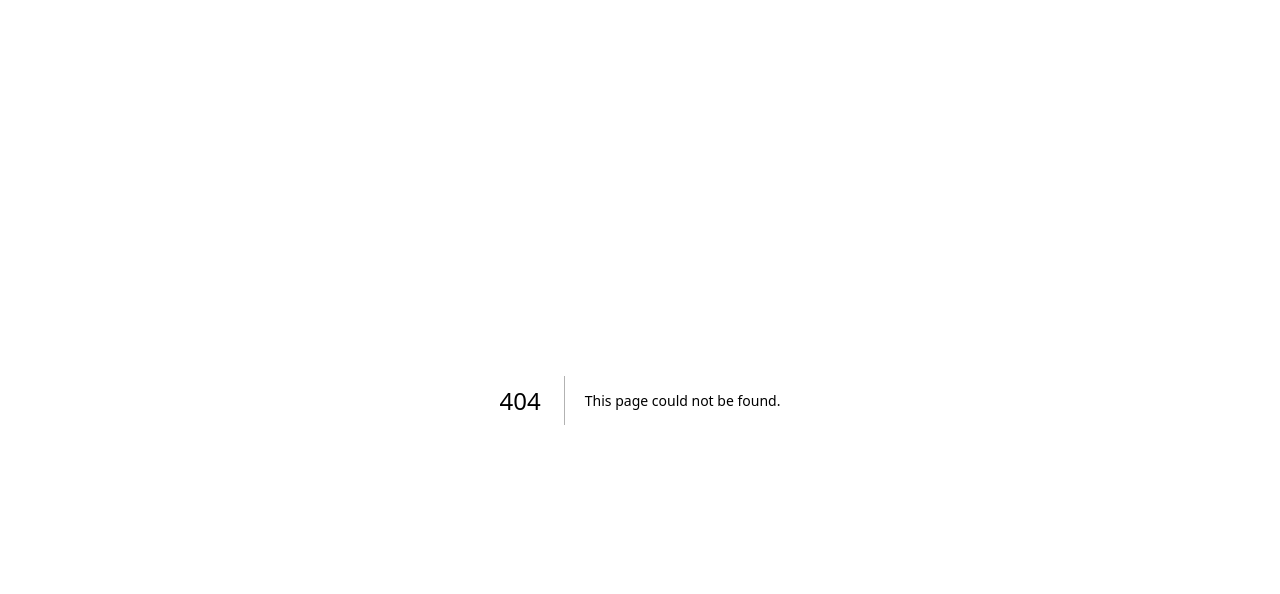
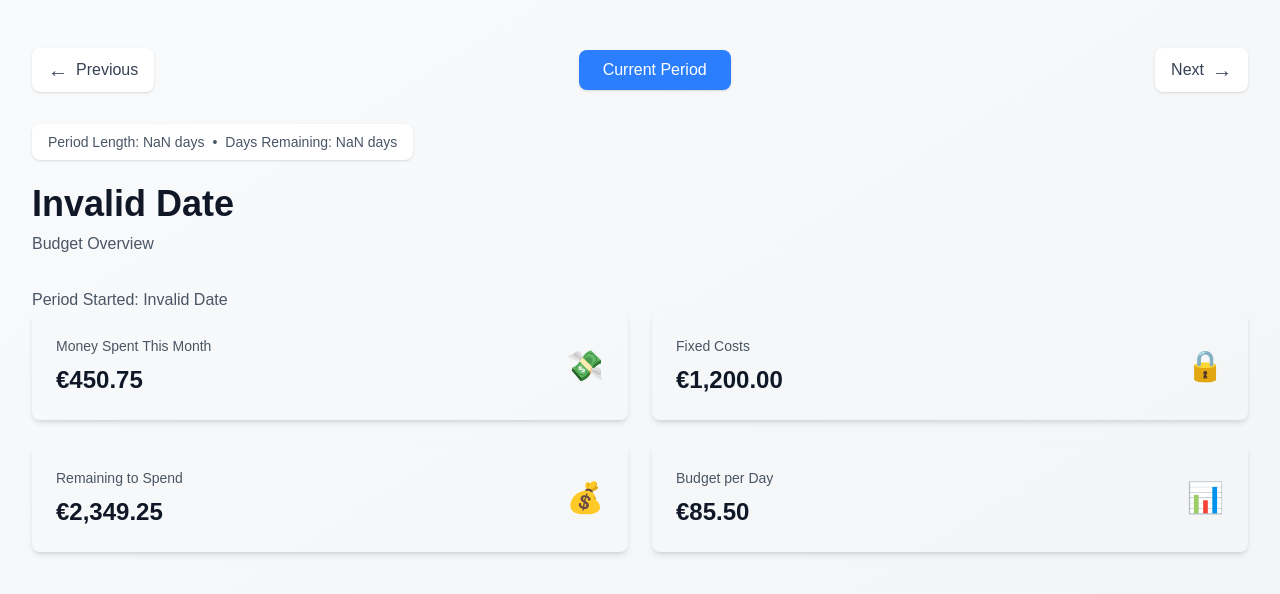
Before and after one commit to sofiaborovskaia/budget-planner, a Next.js app: page /period/1 in a window 1280 px wide. Before the commit this address had no page. Shown: the top 594 px of the page. Built offline with nearby package versions, Linux system fonts and the light colour scheme.

Commit message:
feat: add previous and past period logic

```diff
--- a/app/components/Dashboard.tsx
+++ b/app/components/Dashboard.tsx
@@ -31,15 +31,11 @@ export function Dashboard({ data }: DashboardProps) {
         </h1>
         <p className="text-gray-600">Budget Overview</p>
       </div>
+      <span className="text-gray-600">
+        Period Started: {data.periodStartDate}
+      </span>
 
-      <div className="grid grid-cols-1 md:grid-cols-2 lg:grid-cols-3 gap-6">
-        {/* Period Start Date */}
-        <DataCard
-          label="Period Started"
-          value={data.periodStartDate}
-          icon="📌"
-        />
-
+      <div className="grid grid-cols-1 md:grid-cols-2 gap-6">
         {/* Money Spent This Month */}
         <DataCard
           label="Money Spent This Month"
--- /dev/null
+++ b/app/components/PeriodNavigation.tsx
@@ -0,0 +1,50 @@
+"use client";
+
+import Link from "next/link";
+import {
+  getPreviousPeriodId,
+  getNextPeriodId,
+  getCurrentPeriodId,
+} from "../lib/period";
+
+interface PeriodNavigationProps {
+  currentPeriodId: string;
+}
+
+export function PeriodNavigation({ currentPeriodId }: PeriodNavigationProps) {
+  const previousPeriodId = getPreviousPeriodId(currentPeriodId);
+  const nextPeriodId = getNextPeriodId(currentPeriodId);
+  const isCurrentPeriod = currentPeriodId === getCurrentPeriodId();
+
+  return (
+    <div className="flex items-center justify-between mb-8">
+      {/* Previous Period */}
+      <Link
+        href={`/period/${previousPeriodId}`}
+        className="flex items-center gap-2 px-4 py-2 rounded-lg bg-white shadow hover:shadow-md transition-shadow text-gray-700 hover:text-gray-900"
+      >
+        <span className="text-xl">←</span>
+        <span className="font-medium">Previous</span>
+      </Link>
+
+      {/* Current Period Button (only show if not already on current) */}
+      {!isCurrentPeriod && (
+        <Link
+          href={`/period/${getCurrentPeriodId()}`}
+          className="px-6 py-2 rounded-lg bg-blue-500 text-white font-medium shadow hover:bg-blue-600 transition-colors"
+        >
+          Current Period
+        </Link>
+      )}
+
+      {/* Next Period */}
+      <Link
+        href={`/period/${nextPeriodId}`}
+        className="flex items-center gap-2 px-4 py-2 rounded-lg bg-white shadow hover:shadow-md transition-shadow text-gray-700 hover:text-gray-900"
+      >
+        <span className="font-medium">Next</span>
+        <span className="text-xl">→</span>
+      </Link>
+    </div>
+  );
+}
--- /dev/null
+++ b/app/lib/period.ts
@@ -0,0 +1,152 @@
+export interface Period {
+  id: string; // Format: "2026-02-05" (based on start date)
+  startDate: Date;
+  endDate: Date;
+  lengthInDays: number; // Auto-calculated
+  monthName: string;
+}
+
+/**
+ * For now, assumes periods start on the 5th of each month
+ * Later this can be customized per user from database
+ */
+const DEFAULT_PAY_DAY = 5;
+
+/**
+ * Calculate the length in days between two dates
+ */
+function calculateDaysBetween(start: Date, end: Date): number {
+  const diffTime = end.getTime() - start.getTime();
+  return Math.ceil(diffTime / (1000 * 60 * 60 * 24));
+}
+
+/**
+ * Get period ID from start date (format: "2026-02-05")
+ */
+export function getPeriodId(startDate: Date): string {
+  const year = startDate.getFullYear();
+  const month = String(startDate.getMonth() + 1).padStart(2, "0");
+  const day = String(startDate.getDate()).padStart(2, "0");
+  return `${year}-${month}-${day}`;
+}
+
+/**
+ * Parse period ID to get year, month, and day
+ */
+export function parsePeriodId(periodId: string): {
+  year: number;
+  month: number;
+  day: number;
+} {
+  const [year, month, day] = periodId.split("-").map(Number);
+  return { year, month, day };
+}
+
+/**
+ * Get the current period ID based on today's date
+ */
+export function getCurrentPeriodId(): string {
+  const today = new Date();
+  const currentPeriodStart = getCurrentPeriodStartDate(today);
+  return getPeriodId(currentPeriodStart);
+}
+
+/**
+ * Calculate the start date of the period that contains the given date
+ */
+function getCurrentPeriodStartDate(date: Date): Date {
+  const year = date.getFullYear();
+  const month = date.getMonth();
+
+  // Current month's period start
+  const thisMonthStart = new Date(year, month, DEFAULT_PAY_DAY);
+
+  // If today is before this month's pay day, we're in previous period
+  if (date < thisMonthStart) {
+    const prevMonth = month === 0 ? 11 : month - 1;
+    const prevYear = month === 0 ? year - 1 : year;
+    return new Date(prevYear, prevMonth, DEFAULT_PAY_DAY);
+  }
+
+  return thisMonthStart;
+}
+
+/**
+ * Calculate period details with automatic lengthInDays
+ */
+export function getPeriod(periodId: string): Period {
+  const { year, month, day } = parsePeriodId(periodId);
+
+  // Start date: exact date from period ID
+  const startDate = new Date(year, month - 1, day);
+
+  // End date: day before next period starts
+  const nextMonth = month === 12 ? 1 : month + 1;
+  const nextYear = month === 12 ? year + 1 : year;
+  const nextPeriodStart = new Date(nextYear, nextMonth - 1, DEFAULT_PAY_DAY);
+  const endDate = new Date(nextPeriodStart);
+  endDate.setDate(endDate.getDate() - 1);
+
+  // Auto-calculate length
+  const lengthInDays = calculateDaysBetween(startDate, endDate) + 1; // +1 to include both start and end
+
+  // Format month name (keeping this for display purposes)
+  const monthName = startDate.toLocaleDateString("en-US", {
+    month: "long",
+    year: "numeric",
+  });
+
+  return {
+    id: periodId,
+    startDate,
+    endDate,
+    lengthInDays,
+    monthName,
+  };
+}
+
+/**
+ * Get the previous period ID
+ */
+export function getPreviousPeriodId(periodId: string): string {
+  const { year, month, day } = parsePeriodId(periodId);
+  const prevMonth = month === 1 ? 12 : month - 1;
+  const prevYear = month === 1 ? year - 1 : year;
+  const prevPeriodStart = new Date(prevYear, prevMonth - 1, DEFAULT_PAY_DAY);
+  return getPeriodId(prevPeriodStart);
+}
+
+/**
+ * Get the next period ID
+ */
+export function getNextPeriodId(periodId: string): string {
+  const { year, month, day } = parsePeriodId(periodId);
+  const nextMonth = month === 12 ? 1 : month + 1;
+  const nextYear = month === 12 ? year + 1 : year;
+  const nextPeriodStart = new Date(nextYear, nextMonth - 1, DEFAULT_PAY_DAY);
+  return getPeriodId(nextPeriodStart);
+}
+
+/**
+ * Calculate days remaining in period
+ */
+export function getDaysRemaining(period: Period): number {
+  const today = new Date();
+  today.setHours(0, 0, 0, 0);
+
+  if (today > period.endDate) return 0;
+  if (today < period.startDate) return period.lengthInDays;
+
+  return calculateDaysBetween(today, period.endDate) + 1;
+}
+
+/**
+ * Format date for display
+ */
+export function formatDate(date: Date): string {
+  return date.toLocaleDateString("en-US", {
+    month: "long",
+    day: "numeric",
+    year: "numeric",
+  });
+}
--- a/app/page.tsx
+++ b/app/page.tsx
@@ -1,21 +1,8 @@
-import { Dashboard } from "./components/Dashboard";
+import { redirect } from "next/navigation";
+import { getCurrentPeriodId } from "./lib/period";
 
 export default function Home() {
-  // Sample data - this will be replaced with real data from your backend later
-  const mockData = {
-    monthName: "February 2026",
-    periodStartDate: "February 5, 2026",
-    spent: 450.75,
-    fixedCosts: 1200,
-    remainingToSpend: 2349.25,
-    dailyBudget: 85.5,
-  };
-
-  return (
-    <div className="min-h-screen bg-gradient-to-br from-gray-50 to-gray-100">
-      <main className="max-w-7xl mx-auto px-4 sm:px-6 lg:px-8 py-12">
-        <Dashboard data={mockData} />
-      </main>
-    </div>
-  );
+  // Redirect to current period
+  const currentPeriodId = getCurrentPeriodId();
+  redirect(`/period/${currentPeriodId}`);
 }
--- /dev/null
+++ b/app/period/[periodId]/page.tsx
@@ -0,0 +1,45 @@
+import { Dashboard } from "@/app/components/Dashboard";
+import { PeriodNavigation } from "@/app/components/PeriodNavigation";
+import { getPeriod, formatDate, getDaysRemaining } from "@/app/lib/period";
+
+interface PageProps {
+  params: Promise<{
+    periodId: string;
+  }>;
+}
+
+export default async function PeriodPage({ params }: PageProps) {
+  const { periodId } = await params;
+  const period = getPeriod(periodId);
+
+  // Mock data - will be replaced with database queries
+  const mockData = {
+    monthName: period.monthName,
+    periodStartDate: formatDate(period.startDate),
+    spent: 450.75,
+    fixedCosts: 1200,
+    remainingToSpend: 2349.25,
+    dailyBudget: 85.5,
+  };
+
+  return (
+    <div className="min-h-screen bg-gradient-to-br from-gray-50 to-gray-100">
+      <main className="max-w-7xl mx-auto px-4 sm:px-6 lg:px-8 py-12">
+        <PeriodNavigation currentPeriodId={periodId} />
+
+        {/* Period Info Badge */}
+        <div className="mb-6 inline-block px-4 py-2 bg-white rounded-lg shadow-sm">
+          <p className="text-sm text-gray-600">
+            <span className="font-medium">Period Length:</span>{" "}
+            {period.lengthInDays} days
+            <span className="mx-2">•</span>
+            <span className="font-medium">Days Remaining:</span>{" "}
+            {getDaysRemaining(period)} days
+          </p>
+        </div>
+
+        <Dashboard data={mockData} />
+      </main>
+    </div>
+  );
+}
```
